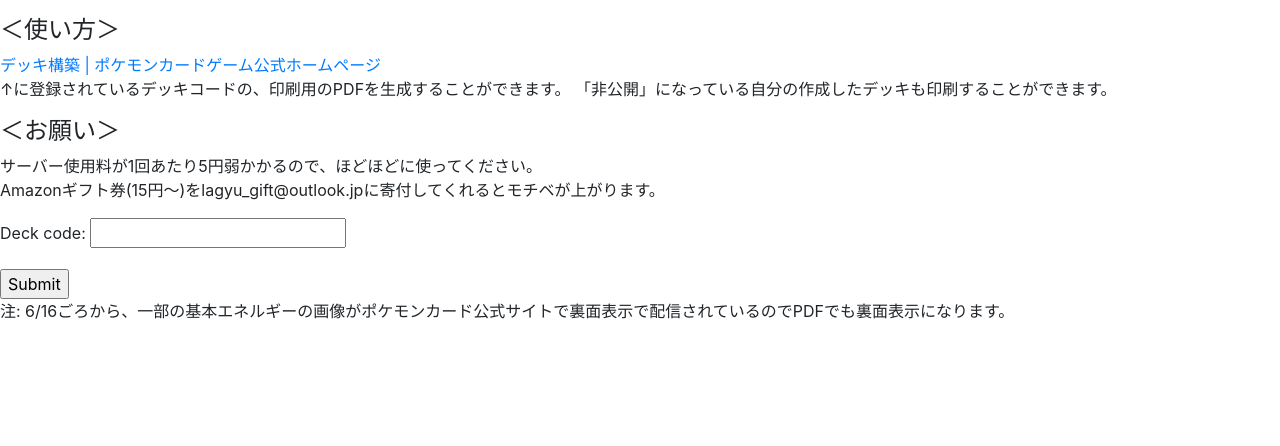
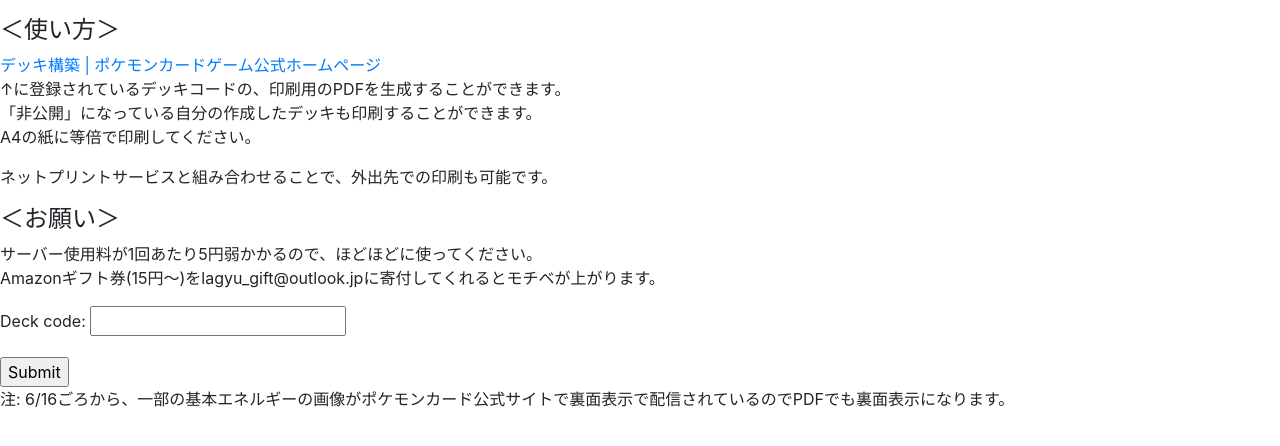
Before and after one commit to PokemonCardInCastle/PTCG2win, a Django app: page /proxy_maker in a window 1280 px wide. Shown: the part 192-638 px from the top of the page. Run offline with Django 3.2, Linux system fonts and the light colour scheme; some libraries are stand-ins or nearby versions.

Commit message:
使い方説明補足

```diff
--- a/decks/templates/decks/proxy_maker.html
+++ b/decks/templates/decks/proxy_maker.html
@@ -48,8 +48,12 @@
 <h4>＜使い方＞</h4>
 <p>
     <a href="https://www.pokemon-card.com/deck/index.html" target="_blank">デッキ構築 | ポケモンカードゲーム公式ホームページ</a><br />
-    ↑に登録されているデッキコードの、印刷用のPDFを生成することができます。
-    「非公開」になっている自分の作成したデッキも印刷することができます。
+    ↑に登録されているデッキコードの、印刷用のPDFを生成することができます。<br />
+    「非公開」になっている自分の作成したデッキも印刷することができます。<br />
+    A4の紙に等倍で印刷してください。<br />
+    <p>
+        ネットプリントサービスと組み合わせることで、外出先での印刷も可能です。
+    </p>
 </p>
 <h4>＜お願い＞</h4>
 <p>
```
